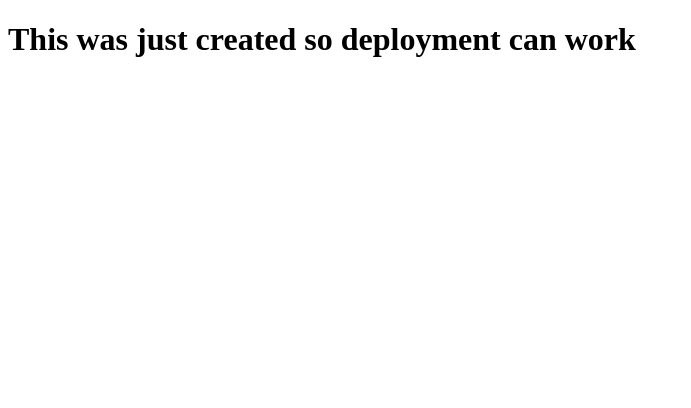
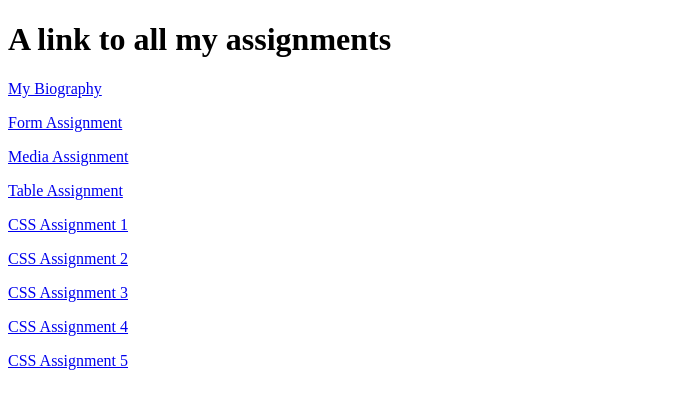
Before and after one commit to Fadayini-Priscilla/AltSchool, a plain HTML site: page index.html in a window 1280 px wide. Shown: the whole page, without its empty margins (0-691 px from the left). Drawn offline with Linux system fonts and the light colour scheme.

Commit message:
Update index.html

```diff
--- a/index.html
+++ b/index.html
@@ -6,6 +6,15 @@
     <title>Document</title>
 </head>
 <body>
-    <h1>This was just created so deployment can work</h1>
+    <h1>A link to all my assignments</h1>
+    <p><a href="./HTML Assignment 1/index.html">My Biography</a></p>
+    <p><a href="./HTML Assignment 1/form.html">Form Assignment</a></p>
+    <p><a href="./HTML Assignment 2/media.html">Media Assignment</a></p>
+    <p><a href="./HTML Assignment 2/table.html">Table Assignment</a></p>
+    <p><a href="./css/index.html">CSS Assignment 1</a></p>
+    <p><a href="./css/index 2.html">CSS Assignment 2</a></p>
+    <p><a href="./css/index 3.html">CSS Assignment 3</a></p>
+    <p><a href="./css/index 4.html">CSS Assignment 4</a></p>
+    <p><a href="./css/index 5.html">CSS Assignment 5</a></p>
 </body>
 </html>
```
